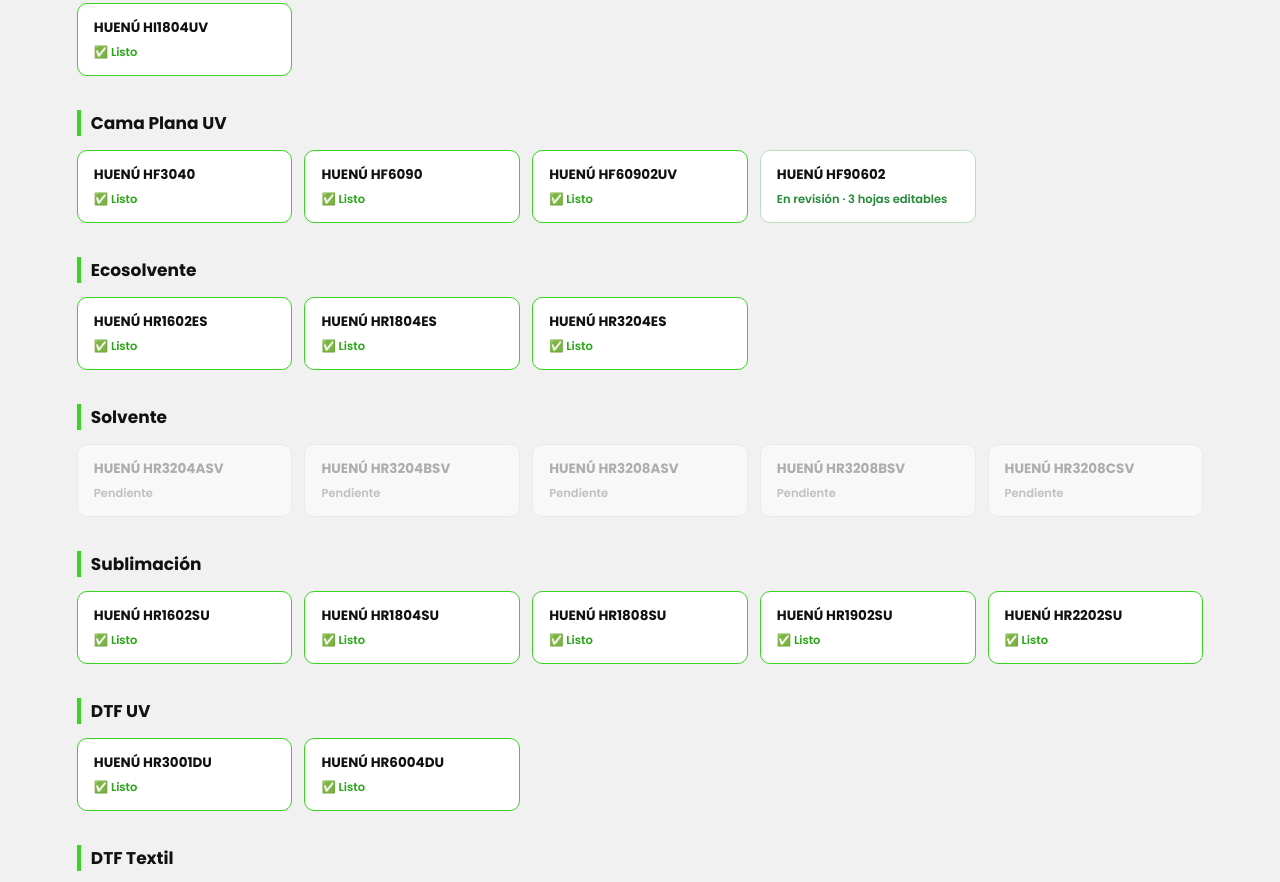
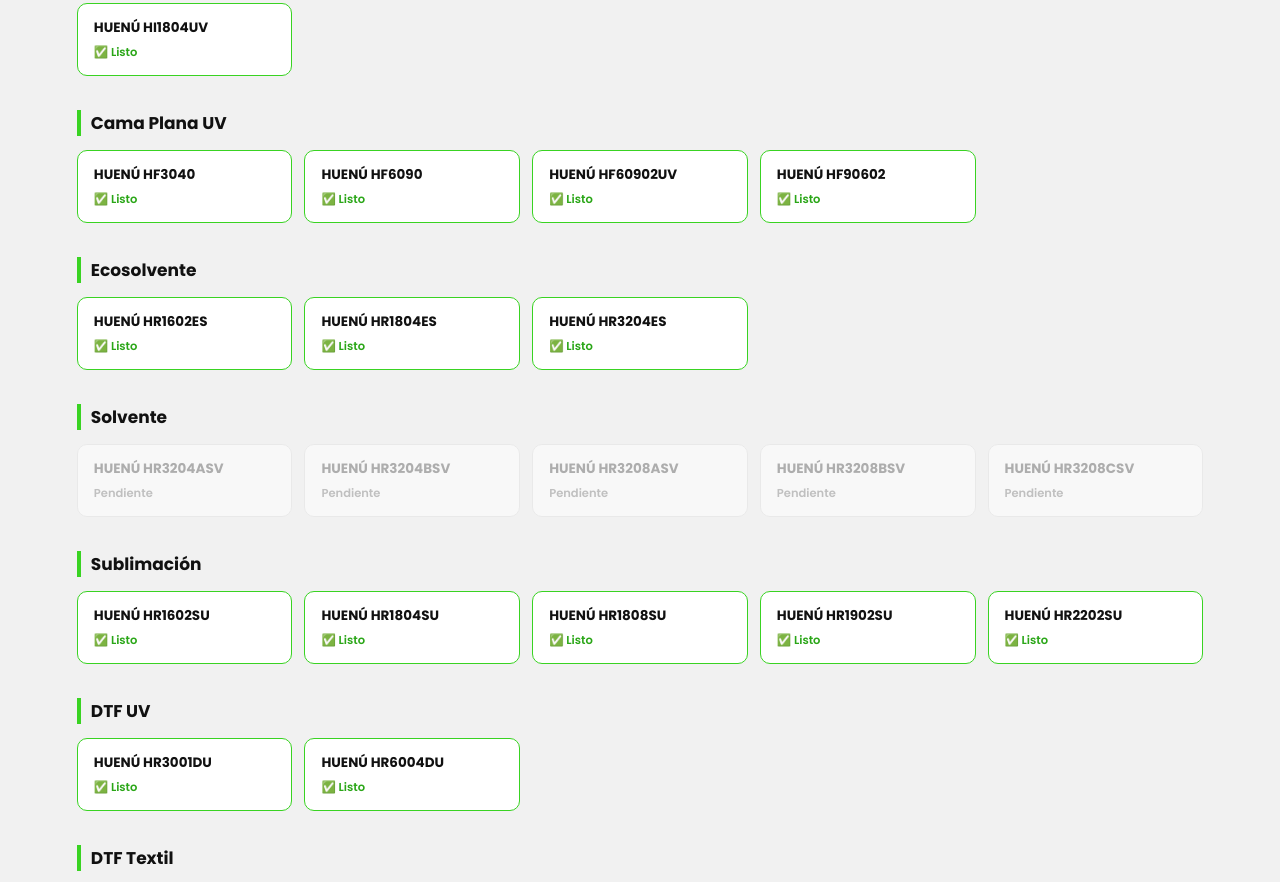
Before and after one commit to ShermanShow/folletos, a website: page src/index.html in a window 1280 px wide. Shown: the part 858-1740 px from the top of the page. Drawn offline with Linux system fonts and the light colour scheme.

Commit message:
Mark Huenú HF90602 brochure ready

```diff
--- a/src/index.html
+++ b/src/index.html
@@ -215,9 +215,9 @@
           <span class="model">HUENÚ HF60902UV</span>
           <span class="status">✅ Listo</span>
         </a>
-        <a class="card draft" href="/hf90602.html">
+        <a class="card done" href="/hf90602.html">
           <span class="model">HUENÚ HF90602</span>
-          <span class="status">En revisión · 3 hojas editables</span>
+          <span class="status">✅ Listo</span>
         </a>
       </div>
     </section>
```
